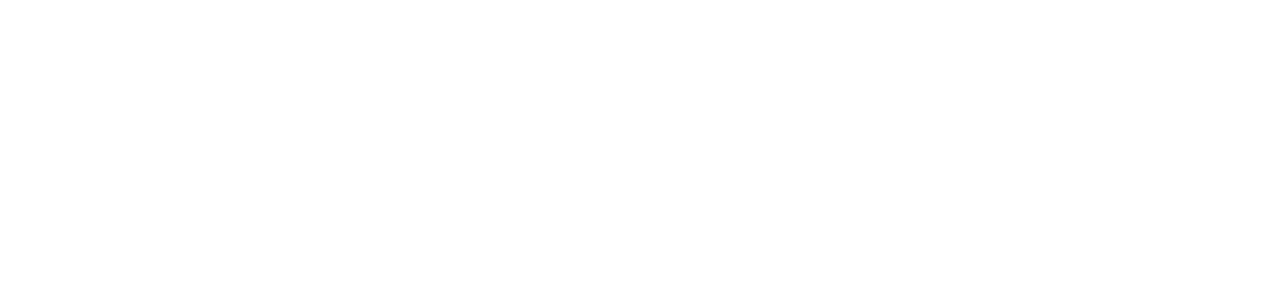
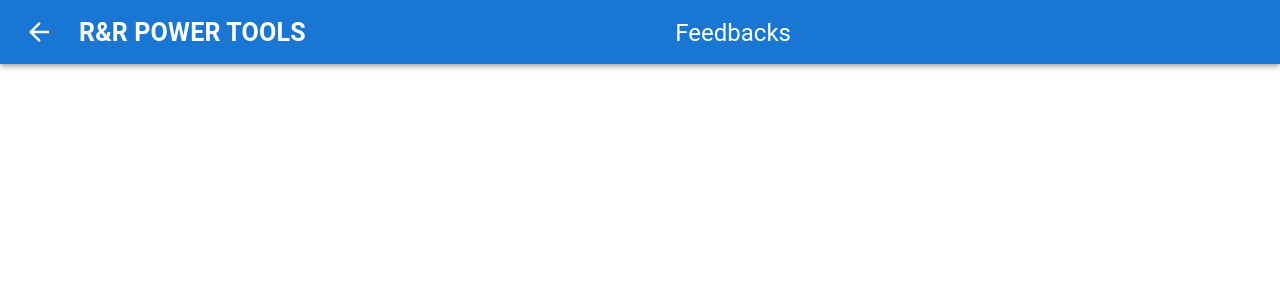
Before and after one commit to siv-0821/PowerTools, a React (Create React App) app: page /feedbackdetails in a window 1280 px wide. Before the commit this address had no page. Shown: the top 300 px of the page. Built offline with nearby package versions, Linux system fonts and the light colour scheme.

Commit message:
feedbackdetails

```diff
--- a/src/App.jsx
+++ b/src/App.jsx
@@ -37,6 +37,7 @@
 import ContactDetails from "./Components/ContactDetails/ContactDetails"
 import Feedback from './Components/Feedback/Feedback'
 import Auth from './Auth/Auth'
+import FeedbackDetails from './Components/FeedbackDetails/FeedbackDetails'
 function App() {
   const { role } = useContext(DataContext);
   return (
@@ -55,6 +56,7 @@
         <Route path='/contact' Component={Contact} />
         <Route path='/contactdetails' Component={ContactDetails} />
         <Route path='/feedback' Component={Feedback} />
+        <Route path='/feedbackdetails' Component={FeedbackDetails} />
       </Routes>
     </div >
   )
--- a/src/Components/FeedbackDetails/FeedbackDetails.jsx
+++ b/src/Components/FeedbackDetails/FeedbackDetails.jsx
@@ -3,7 +3,10 @@
 function FeedbackDetails(){
     return(
         <>
-        <Navbar/>
+        <Navbar value='Feedbacks' />
+        <div className="feedbackdetailsbody">
+            <div className="message"></div>
+        </div>
         </>
     )
 }
```
